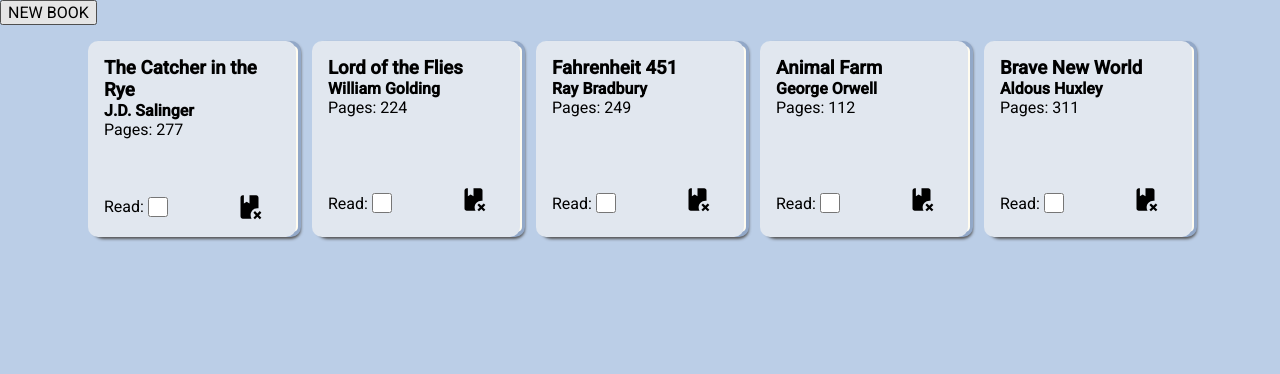
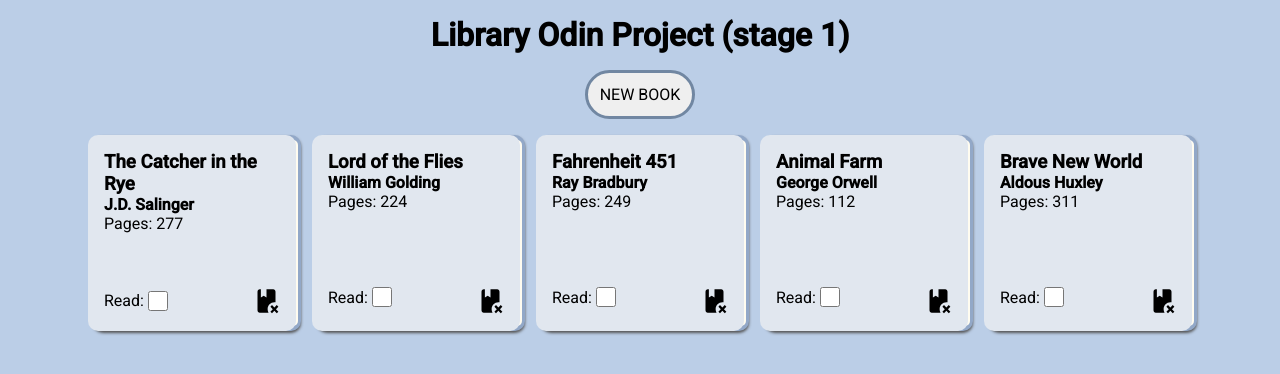
Before and after one commit to agentjesse/odin-library, a plain HTML site: page index.html in a window 1280 px wide. Drawn offline with Linux system fonts and the light colour scheme.

Commit message:
Finished styling for Stage 1 of project.
No need for fancy flex/grid for some elements

```diff
--- a/index.html
+++ b/index.html
@@ -13,6 +13,8 @@
   <script src="./script.js" defer></script>
 </head>
 <body>
+
+  <h1>Library Odin Project (stage 1)</h1>
 
   <button id='newBookBtn' type="button">NEW BOOK</button>
 
--- a/script.js
+++ b/script.js
@@ -77,8 +77,7 @@ const updateBooksGrid = ()=> {
     const readLabel = document.createElement('label');
     const readInput = document.createElement('input');
     //add wrapper for book removal icon here, and edit any associated parent child finding logic later
-
-
+    const removeWrapper = document.createElement('div');
     const removeBookIcon = document.createElement('div');
     //add html elements data
     h3.textContent = item.title;
@@ -88,10 +87,12 @@ const updateBooksGrid = ()=> {
     readInput.setAttribute('type','checkbox');
     readInput.checked = item.read ? true : false;
     bookElem.classList.add('book'); //styling class
+    removeWrapper.classList.add('removeWrapper'); //styling class
     removeBookIcon.setAttribute('data-arr-i',`${index}`)
     //append to parents
     readLabel.append(readInput);
-    bookElem.append(h3, h4, pagesPara, readLabel, removeBookIcon);
+    removeWrapper.append(removeBookIcon);
+    bookElem.append(h3, h4, pagesPara, readLabel, removeWrapper);
     booksGrid.append(bookElem);
   });
 }
--- a/styles.css
+++ b/styles.css
@@ -12,10 +12,21 @@ input, button, textarea, select { font: inherit; }
 
 /* main CSS */
 body{
-  height: 100vh;
+  /* height: 100vh; */
   font-family: 'Roboto', Arial, Helvetica, sans-serif;
   font-weight: 400;
   background-color: var(--grey1);
+  h1 {
+    text-align: center;
+    margin-top: 1rem;
+  }
+  #newBookBtn {
+    display: block;
+    margin: 1rem auto 0;
+    padding: 0.75rem;
+    border-radius: 33px;
+    border: 3px solid hsl(213 21% 54% / 1);
+  }
 }
 .booksGrid {
   display: grid;
@@ -23,7 +34,6 @@ body{
   gap: 1rem;
   padding: 1rem; /*works great with place-content (which is justify/align grid content)*/
   place-content: center;
-  background-color: var(--grey1);
   .book{
     background-color: var(--grey2);
     border-radius: 10px;
@@ -53,12 +63,18 @@ body{
         height: 1.25rem;
       }
     }
-    div{
+    .removeWrapper{
       grid-area: 5/4/6/6;
-      width: 1.7rem;
-      height: 1.7rem;
-      background-image: url('./assets/book-remove.svg');
+      display: flex;
+      justify-content: flex-end;
+      align-items: flex-end;
+      div{
+        width: 1.7rem;
+        height: 1.7rem;
+        background-image: url('./assets/book-remove.svg');
+      }
     }
+
   }
 }
 
```
